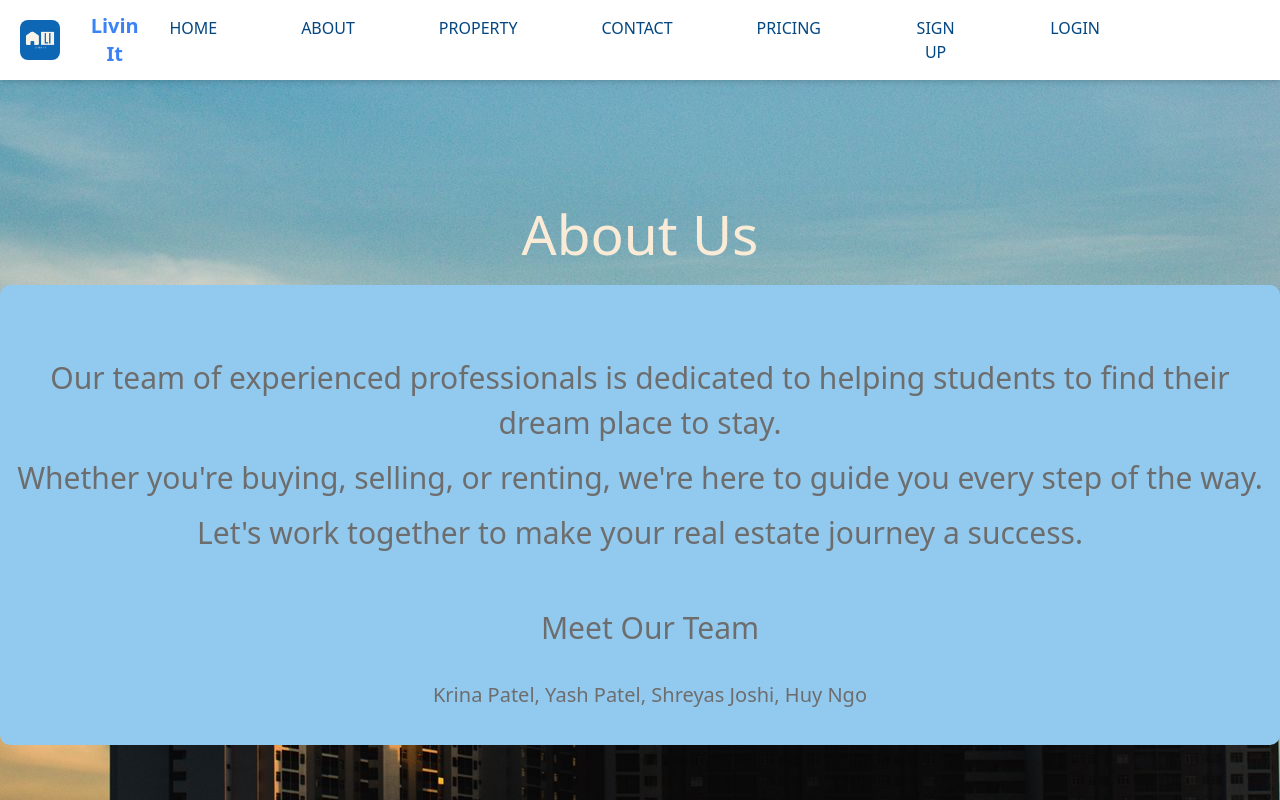
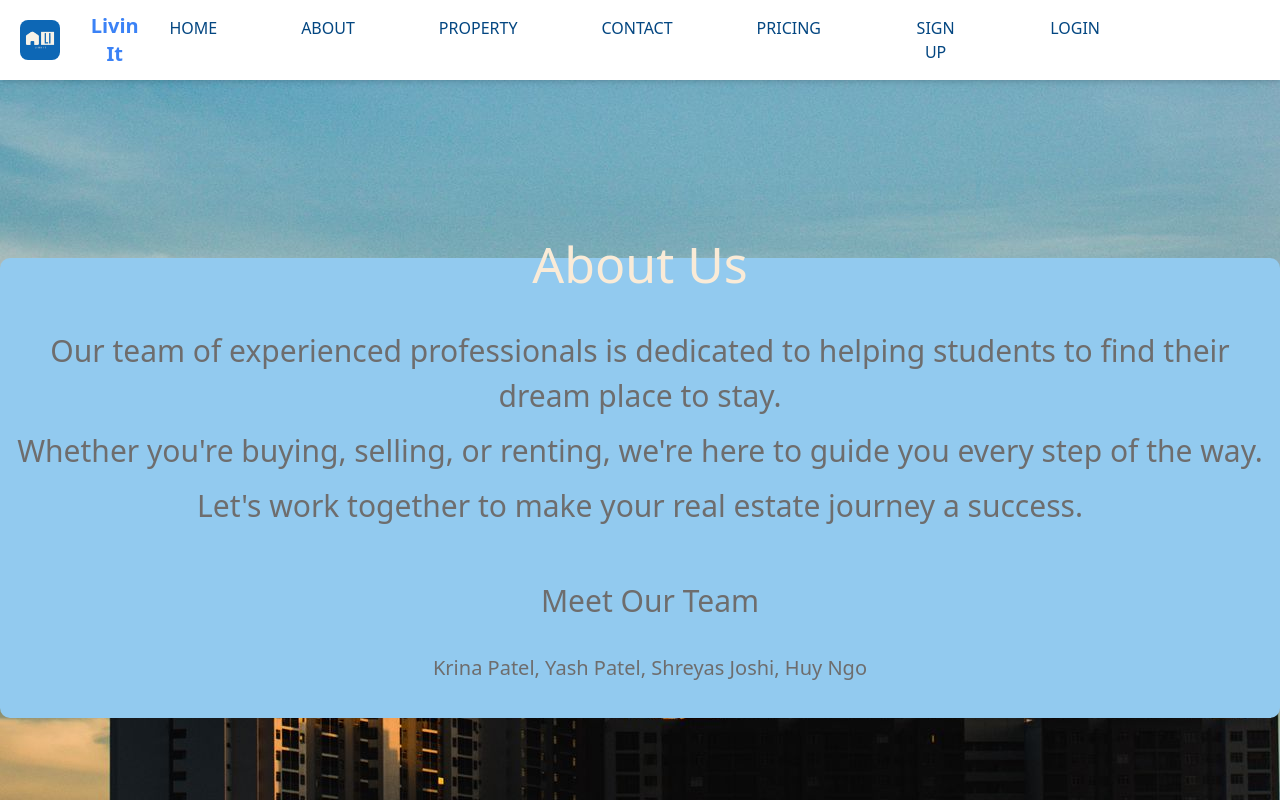
Before and after one commit to soulden1202/group-3-capstone-project, a React (Create React App) app: page /about in a window 1280 px wide. Built offline with nearby package versions, Linux system fonts and the light colour scheme; no server answers.

Commit message:
Update About.jsx

```diff
--- a/src/containers/about/About.jsx
+++ b/src/containers/about/About.jsx
@@ -8,9 +8,9 @@ const About = () => {
   }, []);
 
   const titleStyles = {
-    fontSize: "55px",
-    marginTop: "0px",
-    paddingTop: "20px",
+    fontSize: "50px",
+    marginTop: "15px",
+    paddingTop: "50px",
   };
 
   const teamStyles = {
@@ -19,7 +19,7 @@ const About = () => {
 
   return (
     <div className="about-container">
-      <div className="team-box" style={{ marginTop: "150px" }}>
+      <div className="team-box" style={{ marginTop: "95px" }}>
         <h1 style={titleStyles}> About Us </h1>
 
         <h2 style={{ marginTop: "60px" }}>Our team of experienced professionals is dedicated to helping students to find their dream place to stay.</h2>
```
